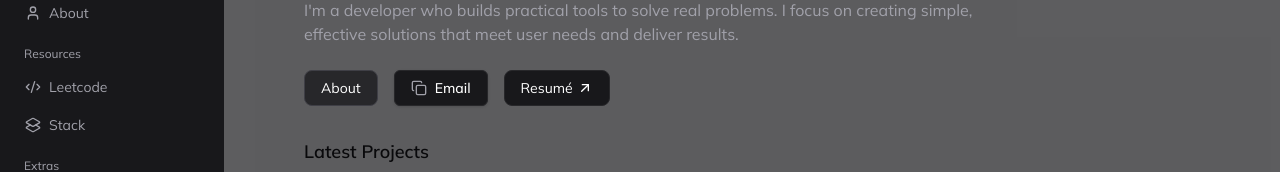
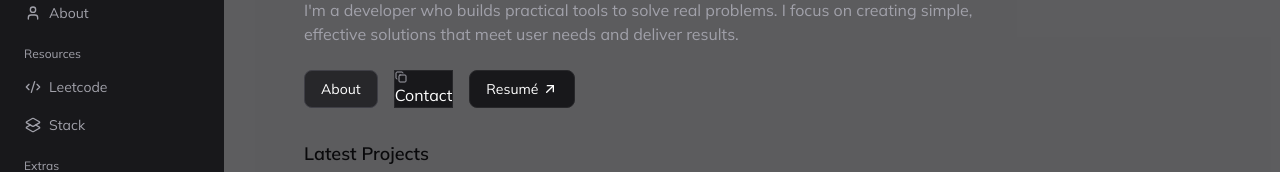
Before and after one commit to impappdavid/portfolio, a Next.js app: page / in a window 1280 px wide. Shown: the part 218-390 px from the top of the page. Built offline with nearby package versions, Linux system fonts and the light colour scheme.

Commit message:
Changing the copy email to contact

```diff
--- a/src/components/my-components/explore/hero.tsx
+++ b/src/components/my-components/explore/hero.tsx
@@ -5,6 +5,7 @@ import Learning from "./learning"
 import Link from "next/link"
 
 function Hero() {
+
     return (<>
         <div className="flex flex-col items-start w-full py-24 gap-8">
             <div className="flex flex-col gap-6 animate-[downblur_2s_ease-in-out]">
@@ -17,10 +18,10 @@ function Hero() {
                         About
                     </Link>
 
-                    <Button className="bg-zinc-900 border border-zinc-800 text-white hover:opacity-70 hover:bg-zinc-900 transition-all duration-500">
+                    <Link href="../contact"  className="bg-zinc-900 border border-zinc-800 text-white hover:opacity-70 hover:bg-zinc-900 transition-all duration-500">
                         <Copy className="w-3 h-3 text-zinc-400" />
-                        Email
-                    </Button>
+                        Contact
+                    </Link>
                     <Link href="../Papp_Dávid_CV.pdf" target="_blank" className="w-fit py-1.5 px-4 text-sm rounded-lg bg-zinc-900 text-white font-body hover:opacity-70 hover:bg-zinc-900 border flex items-center gap-1  border-zinc-800 transition-all duration-500">
                         Resumé
                         <svg xmlns="http://www.w3.org/2000/svg" width="16" height="16" viewBox="0 0 24 24" fill="none" stroke="currentColor" stroke-width="2" stroke-linecap="round" stroke-linejoin="round" className="icon icon-tabler icons-tabler-outline icon-tabler-arrow-up-right"><path stroke="none" d="M0 0h24v24H0z" fill="none" /><path d="M17 7l-10 10" /><path d="M8 7l9 0l0 9" /></svg>
```
